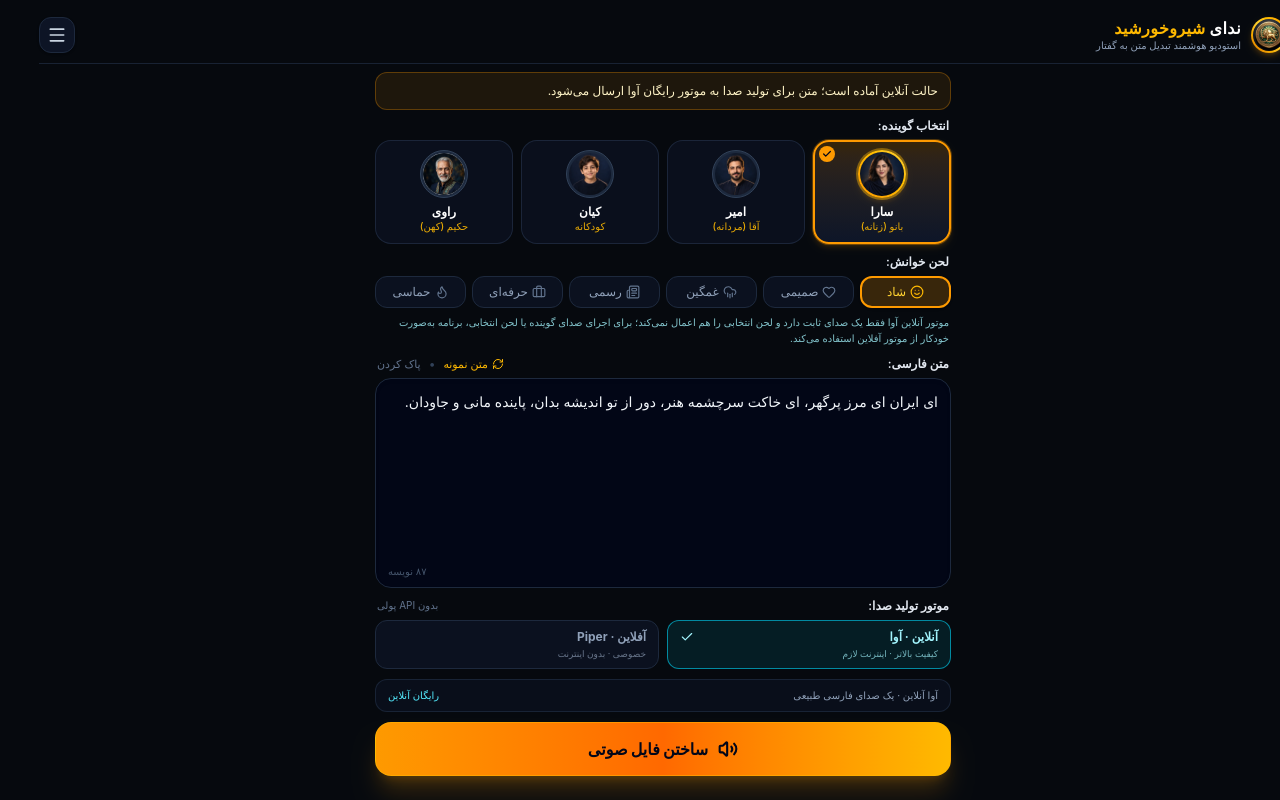
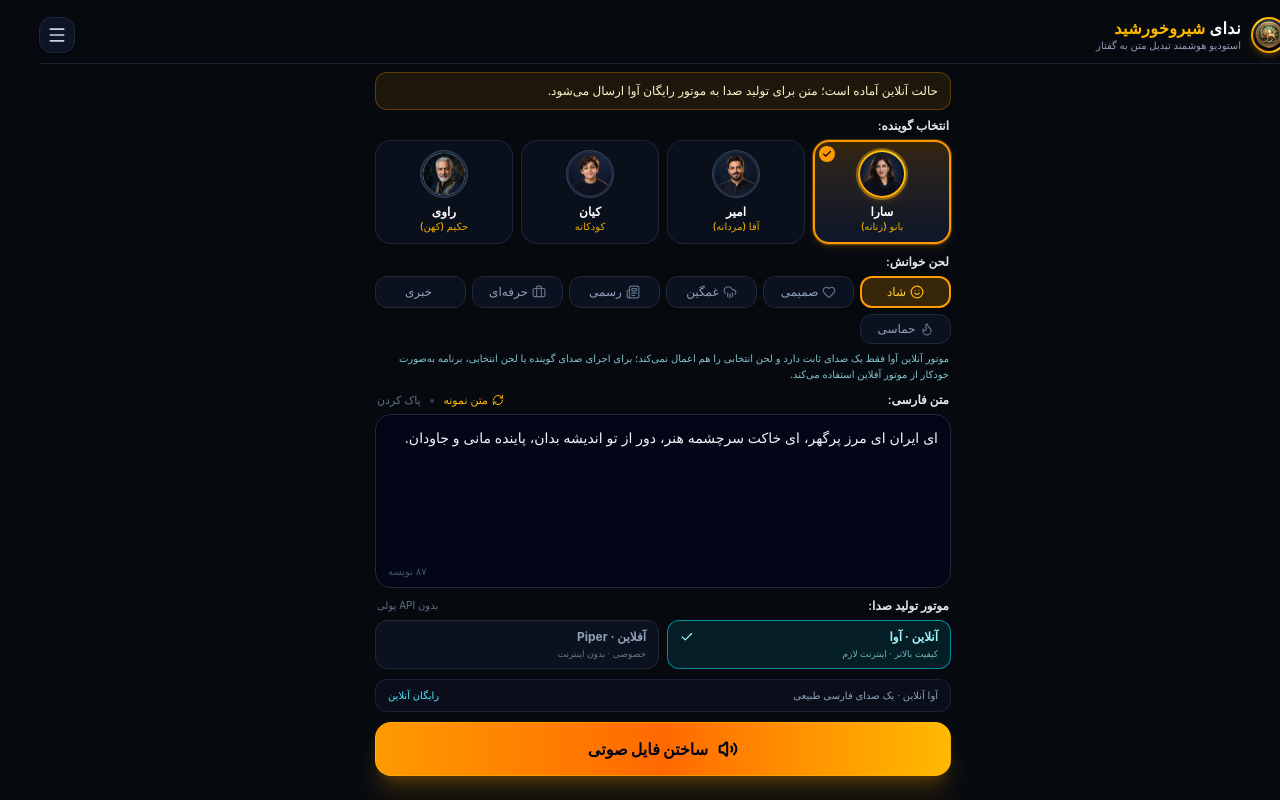
Before and after one commit to aydin343789-design/NedaiShiroKhorshid, a React (Vite) app: page / in a window 1280 px wide. Built offline with nearby package versions, Linux system fonts and the light colour scheme.

Commit message:
Add dedicated Persian newscast tone

```diff
--- a/src/data/voices.ts
+++ b/src/data/voices.ts
@@ -12,7 +12,7 @@ export interface CharacterItem {
 }
 
 export interface ToneItem {
-  id: 'cheerful' | 'intimate' | 'sad' | 'formal' | 'professional' | 'epic';
+  id: 'cheerful' | 'intimate' | 'sad' | 'formal' | 'professional' | 'newscast' | 'epic';
   name: string;
   iconName: string;
   description: string;
@@ -55,6 +55,7 @@ export const TONES: ToneItem[] = [
   { id: 'sad', name: 'غمگین', iconName: 'cloud-rain', description: 'آرام، سنگین و احساسی' },
   { id: 'formal', name: 'رسمی', iconName: 'newspaper', description: 'منظم، شمرده و اداری' },
   { id: 'professional', name: 'حرفه‌ای', iconName: 'briefcase', description: 'شفاف، مطمئن و ارائه‌ای' },
+  { id: 'newscast', name: 'خبری', iconName: 'radio', description: 'شمرده، بی‌طرف، واضح و مناسب گویندگی خبر' },
   { id: 'epic', name: 'حماسی', iconName: 'sparkles', description: 'باشکوه، عمیق و قدرتمند' },
 ];
 
```
